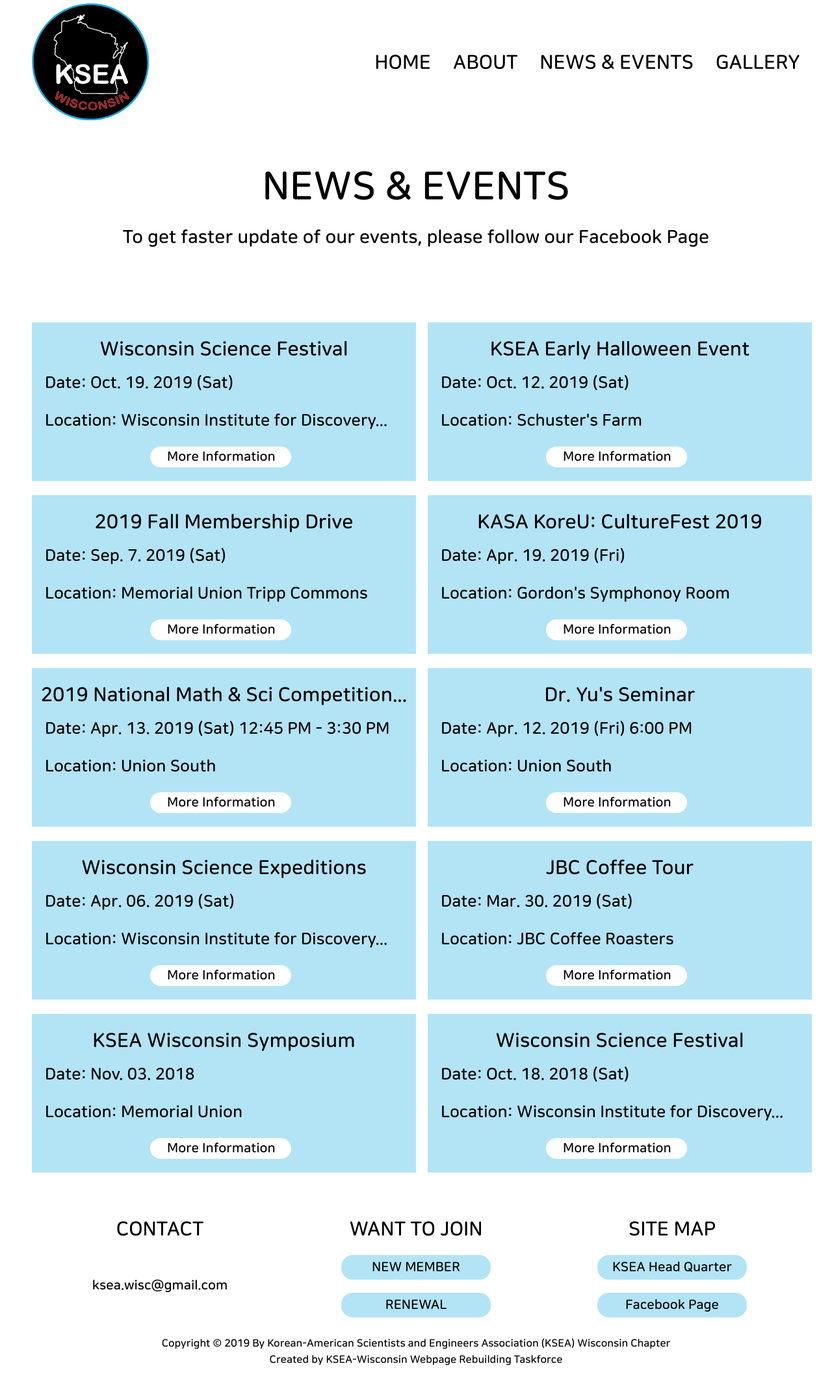
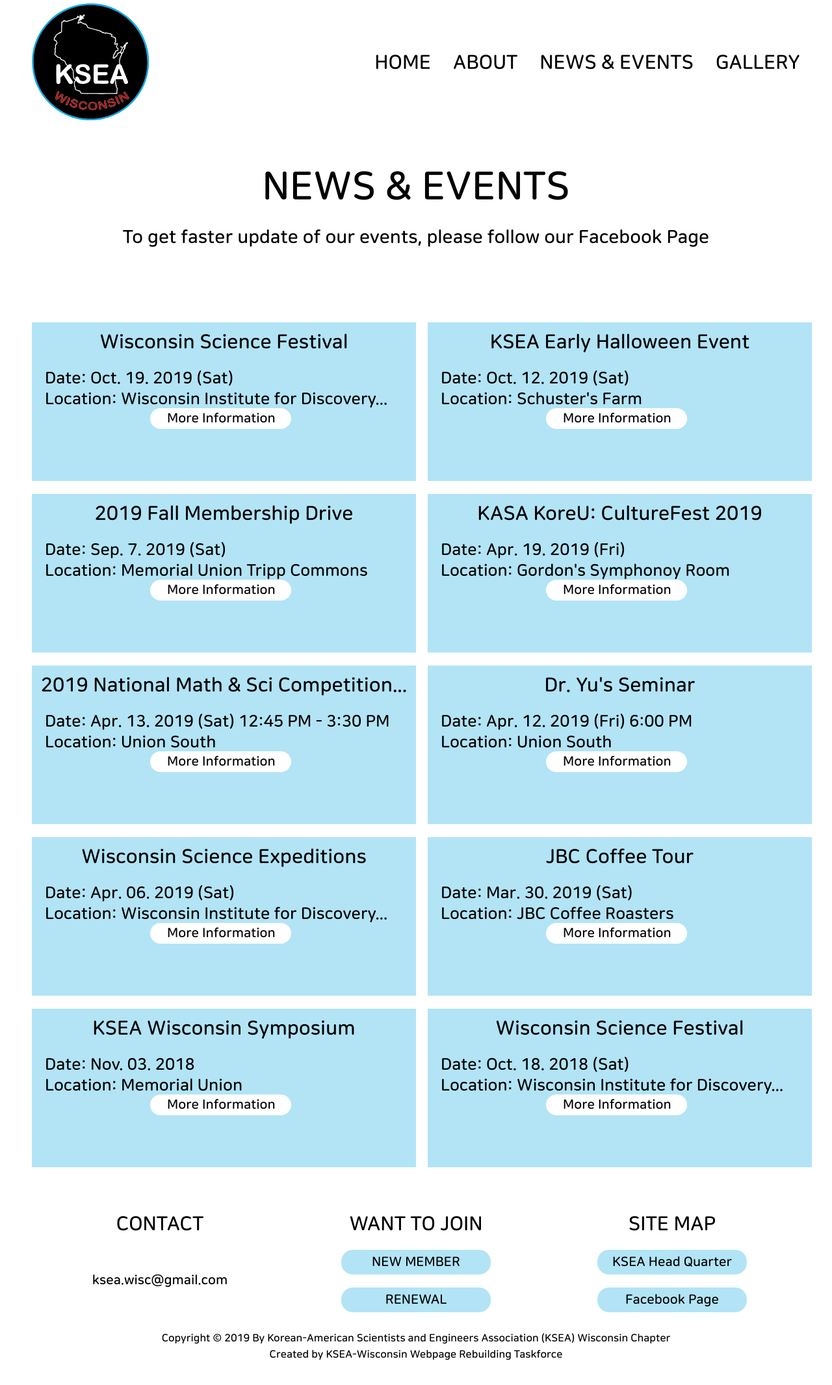
Before and after one commit to KSEAWisconsin/kseawisconsin.github.io, a Jekyll site: the page built from events.html, in a window 1280 px wide. Shown: the whole page at 65% size. Built offline with Jekyll 4.4.1, drawn with Linux system fonts in a browser that asks for light colours.

Commit message:
news_and_events style some fixes. still need to be fixed

```diff
--- a/_sass/KSEAWeb.scss
+++ b/_sass/KSEAWeb.scss
@@ -379,6 +379,7 @@ footer {
     }
   }
 }
+
 .news_and_events {
   //for Desktop NEWS & EVENTS
   font-weight: 700;
@@ -415,23 +416,23 @@ footer {
       display: grid;
       grid-template-columns: 50% 50%;
       column-gap: 18px;
-      row-gap: 22px;
+      row-gap: 20px;
 
       .event-wrapper {
         height: 244px;
         background-color: #B2E4F6;
 
         .event_name {
-          margin-top: 25px;
-          margin-bottom: 20px;
+          margin-top: 14px;
+          margin-bottom: 24px;
           text-align: center;
           font-size: 30px;
         }
 
         .detail {
           margin-left: 20px;
-          margin-top: 10px;
-          margin-bottom: 30px;
+          margin-top: 4px;
+          margin-bottom: 4px;
           font-size: 25px;
         }
 
```
